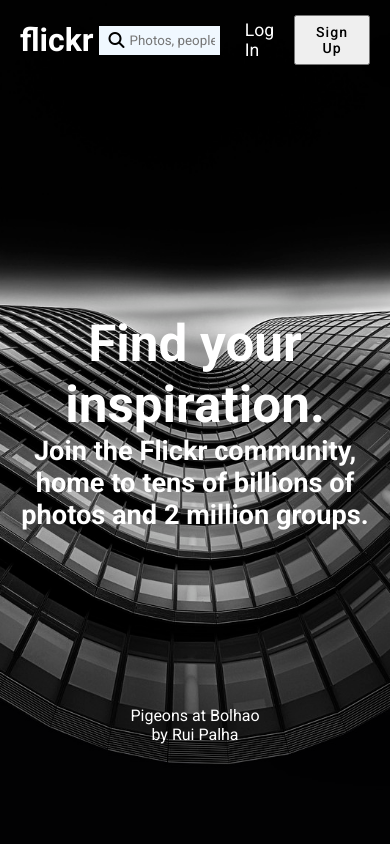
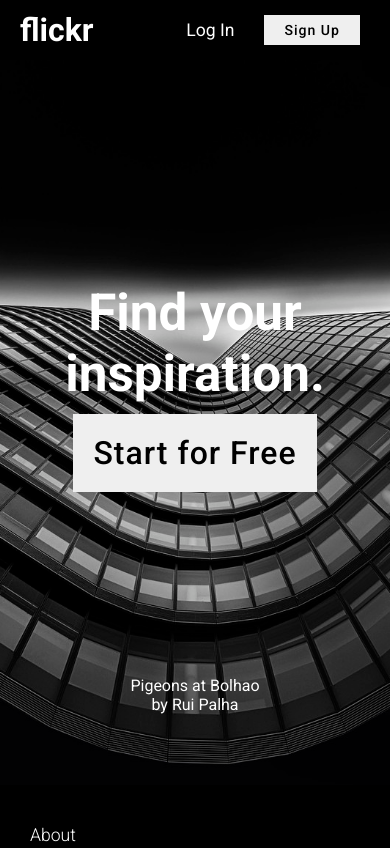
Before and after one commit to vatsan1993/aa-week07-pixel-perfect-clone-long-practice, a plain HTML site: page index.html in a window 390 px wide. Shown: the top 848 px of the page. Drawn offline with Linux system fonts and the light colour scheme.

Commit message:
finished project

```diff
--- a/index.html
+++ b/index.html
@@ -29,14 +29,16 @@
                 </button>
             </div>
             <a class="nav-link" href="#">Log In</a>
-            <button class="btn nav-btn">Sign Up</button>
+            <button class="btn signup-btn">Sign Up</button>
         </nav>
     </header>
     <main class="animated-bg">
         <div class="slider-content">
             <div class="slider-main-content">
                 <h1 class="banner-content">Find your inspiration.</h1>
-                <h3 class="banner-caption">Join the Flickr community, home to tens of billions of photos and 2 million groups.</h3>
+                <h3 class="banner-caption md-visible">Join the Flickr community, home to tens of billions of photos and 2 million groups.</h3>
+
+                <button class="btn banner-btn">Start for Free</button>
             </div>
 
             <p class="imageby"></p>
@@ -80,14 +82,22 @@
                     <a class="nav-link" href="">Cookies</a>
                 </li>
                 <li class="nav-item">
-                    <a class="nav-link" href="">English</a>
+                    <a class="nav-link" href="">English <i class="fa-solid fa-angle-down"></i></a>
                 </li>
+
+            </ul>
+
+        </nav>
+        <div>
+            <ul class="second-nav">
                 <li class="nav-item">
                     <a class="nav-link" href="">SmugMug+Flickr</a>
                 </li>
+                <li class="nav-item md-only-visible">
+                    <a class="nav-link" href="">Connecting people through photography</a>
+                </li>
             </ul>
-
-        </nav>
+        </div>
         <div class="social-links">
             <i class="fa-brands fa-square-facebook"></i>
             <i class="fa-brands fa-twitter"></i>
--- a/styles/background.css
+++ b/styles/background.css
@@ -13,6 +13,7 @@
     flex-direction: column;
     justify-content: center;
     align-items: center;
+    z-index: 0;
     /* transition: 0s; */
 
 
@@ -33,7 +34,7 @@
     width: 100%;
     height: 100%;
     position: relative;
-    top: 0;
+    top: -30px;
 }
 
 .banner-content{
@@ -42,8 +43,14 @@
 }
 
 .banner-caption{
-    font-size: 1.7em;
-    max-width: 650px;
+    font-size: 1.8em;
+    max-width: 750px;
+    margin: 50px;
+}
+
+.banner-btn{
+    font-size: 2em;
+    padding: 20px;
 }
 
 
--- a/styles/footer.css
+++ b/styles/footer.css
@@ -0,0 +1,85 @@
+.footer{
+    position: absolute;
+    top: 93vh;
+    width: 100%;
+    z-index: 9;
+    color: white;
+    background-color: black;
+    display: flex;
+    justify-content: space-around;
+    align-items: center;
+    padding: 20px;
+    color: rgba(232, 230, 227, 0.6);
+    font-size: 1.1em;
+}
+.footer .nav{
+    list-style: none;
+    padding-left: 0;
+    margin: 0;
+    display: flex;
+    justify-content: space-between;
+}
+
+.footer .nav-item{
+    margin: 0;
+}
+
+.social-links{
+    display: flex;
+    justify-content: space-between;
+    width: 250px;
+    font-size: 1.5em;
+}
+.md-only-visible{
+    display: none;
+}
+
+.footer .second-nav{
+    list-style: none;
+}
+
+@media screen and (max-width: 1200px) {
+    .footer{
+        flex-direction: column;
+        align-items: flex-start;
+        width: 100%;
+    }
+    .footer .nav{
+        display: block;
+        width: 85vw;
+        margin: 10px;
+    }
+
+    .footer .nav-item{
+        padding: 10px 0;
+        border-bottom: 1px solid white;
+        width: 100%;
+    }
+    .footer .nav-link{
+        width: 100%;
+        margin: 10px 0;
+        font-weight: 300;
+    }
+    .social-links{
+        width: 100%;
+        margin: 10px 0;
+        justify-content: space-around;
+    }
+    .md-only-visible{
+        display: block;
+    }
+
+    .footer .second-nav{
+        text-align: center;
+        width: 90vw;
+
+    }
+    .footer .second-nav .nav-item{
+        border: 0;
+    }
+}
+@media screen and (max-width: 768px) {
+    .md-only-visible{
+        display: none;
+    }
+}
--- a/styles/header.css
+++ b/styles/header.css
@@ -77,4 +77,16 @@ button.search-icon{
     font-weight: 500;
     font-size: 0.8em;
     letter-spacing: 1px;
+    border: 0;
+    margin: 10px;
 }
+
+@media screen and (max-width: 768px) {
+    .sm-visible{
+        display: block;
+    }
+
+    .md-visible{
+        display: none;
+    }
+}
```
